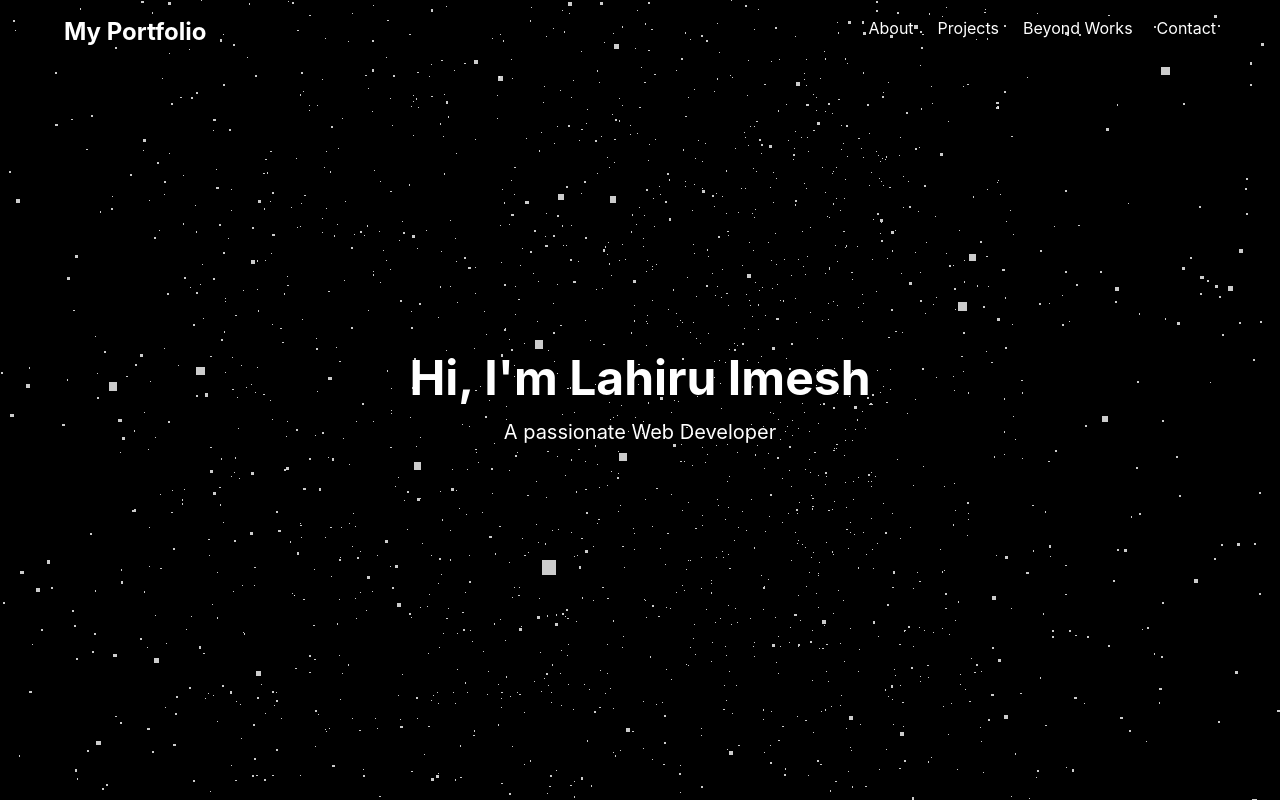
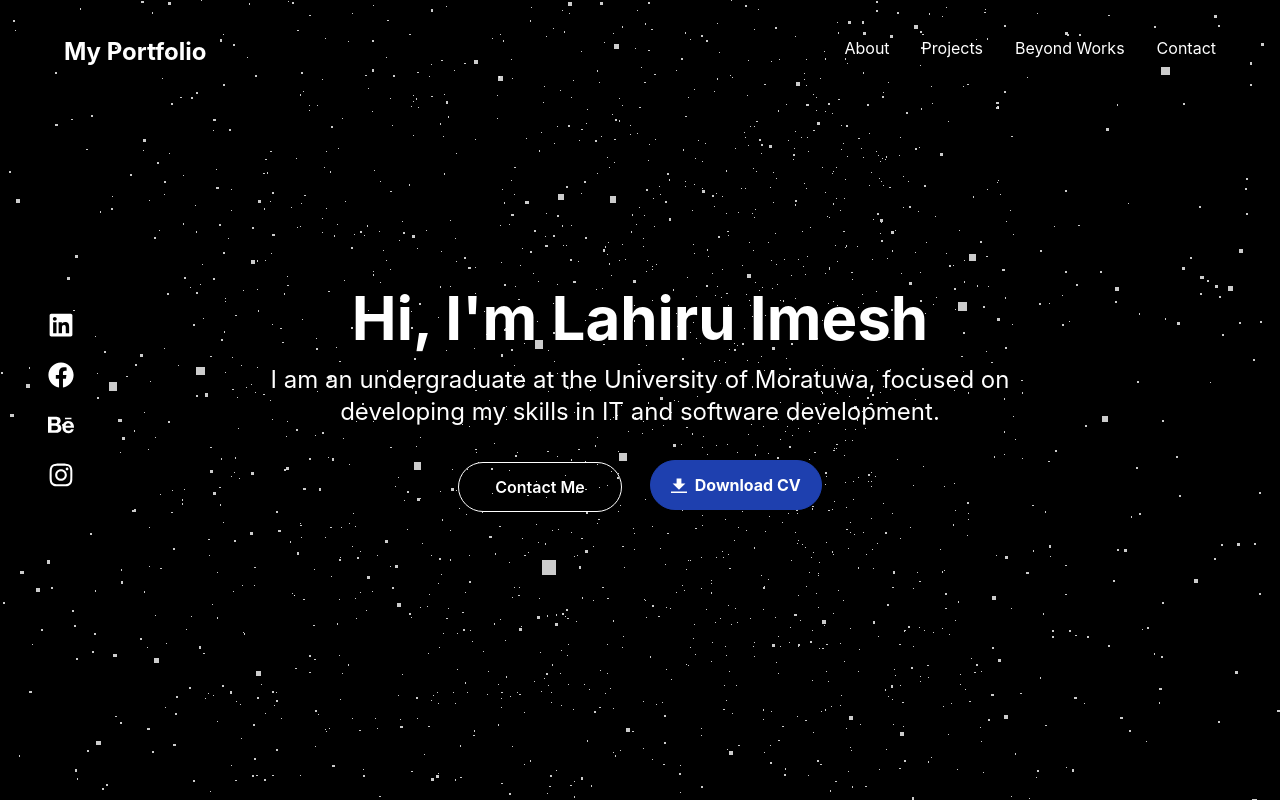
Before and after one commit to lahiruimesh/My-Portfolio-V2, a React (Create React App) app: page / in a window 1280 px wide. Shown: the top 800 px of the page. Built offline with nearby package versions, Linux system fonts and the light colour scheme.

Commit message:
Add buttons in Hero section

```diff
--- a/package.json
+++ b/package.json
@@ -7,6 +7,7 @@
     "lucide-react": "^0.475.0",
     "react": "^19.0.0",
     "react-dom": "^19.0.0",
+    "react-icons": "^5.4.0",
     "react-scripts": "^5.0.1",
     "three": "^0.173.0",
     "web-vitals": "^4.2.4"
--- a/src/App.js
+++ b/src/App.js
@@ -12,8 +12,9 @@ import GalaxyBackground from "./Components/GalaxyBackground";
 function App() {
   return (
     <div>
+
+      <Navbar />
       <GalaxyBackground />
-      <Navbar />
       <Hero />
       <About />
       <Projects />
--- a/src/Components/About.js
+++ b/src/Components/About.js
@@ -2,8 +2,8 @@ import React from 'react';
 
 const About = () => {
     return(
-    <section id="about" className="p-8 bg-black text-white min-h-screen">
-      <h2 className="text-3xl font-bold text-center">About Me</h2>
+    <section id="about" className="p-8 bg-black text-white min-h-screen z-500">
+      <h2 className="text-3xl font-bold text-center" >About Me</h2>
       <div className="mt-6 text-center ">
         <p>Brief Bio Here...</p>
         <h3 className="text-xl font-bold mt-4">Skills</h3>
--- a/src/Components/Hero.js
+++ b/src/Components/Hero.js
@@ -1,26 +1,56 @@
 import React from "react";
-import heroBg from "../Assets/1581013.jpg"; // Fix import path
-import GalaxyBackground from "./GalaxyBackground";
+//import heroBg from "../Assets/1581013.jpg"; // Fix import path
+//import GalaxyBackground from "./GalaxyBackground";
+import { FaLinkedin, FaFacebook, FaBehance, FaInstagram } from "react-icons/fa";
 
 const Hero = () => {
   return (
 
     <section
       id="hero"
-      className="h-screen flex items-center justify-center text-white"
-      style={{
+      className="h-screen flex items-center justify-center text-white bg-black"
+      /*style={{
         backgroundImage: `url(${heroBg})`,
         backgroundSize: "cover",
 
         backgroundPosition: "center",
         backgroundRepeat: "no-repeat",
-      }}
+      }}*/
     >
+      <div className="absolute left-12 top-1/2 transform -translate-y-1/2 flex flex-col space-y-6">
+        <a href="https://www.linkedin.com/" target="_blank" rel="noopener noreferrer">
+          <FaLinkedin size={26} className="text-white hover:text-blue-800 hover:scale-150"/>
+        </a>
+        <a href="https://www.facebook.com/" target="_blank" rel="noopener noreferrer">
+          <FaFacebook size={26} className="text-white hover:text-blue-800 hover:scale-150" />
+        </a>
+        <a href="https://www.behance.net/" target="_blank" rel="noopener noreferrer">
+          <FaBehance size={26} className="text-white hover:text-blue-800 hover:scale-150" />
+        </a>
+        <a href="https://www.instagram.com/" target="_blank" rel="noopener noreferrer">
+          <FaInstagram size={26} className="text-white hover:text-blue-800 hover:scale-150" />
+        </a>
+      </div>
 
       <div className="text-center relative z-10">
-        <h1 className="text-5xl font-bold">Hi, I'm Lahiru Imesh</h1>
-        <p className="text-xl mt-4">A passionate Web Developer</p>
+        <h1 className="text-6xl font-bold">Hi, I'm Lahiru Imesh</h1>
+        <p className="text-2xl mt-4">I am an undergraduate at the University of Moratuwa, focused on <br />developing my skills in IT and software development.</p>
+
+
+        <div className="space-y-8 space-x-7">
+            <button className="bg-transparent hover:bg-blue-800 text-white font-semibold hover:text-white py-3 px-9 border border-white hover:border-transparent rounded-full transition duration-300">
+            <a href="#contact">Contact Me</a>
+            </button>
+
+            <button className="bg-blue-800 hover:bg-transparent text-white font-bold py-3 px-5 rounded inline-flex items-center space-x-2 transition duration-300 border rounded-full border-blue-800 hover:border-white">
+              <svg className="fill-current w-4 h-4" xmlns="http://www.w3.org/2000/svg" viewBox="0 0 20 20">
+                <path d="M13 8V2H7v6H2l8 8 8-8h-5zM0 18h20v2H0v-2z"/>
+              </svg>
+                <span>Download CV</span>
+            </button>
       </div>
+</div>
+
     </section>
   );
 };
--- a/src/Components/Navbar.js
+++ b/src/Components/Navbar.js
@@ -2,14 +2,14 @@ import React from 'react';
 
 const Navbar = () => {
     return(
-        <nav className=" text-white fixed w-full p-4">
+        <nav className=" text-white fixed w-full p-9 z-50">
       <div className="max-w-6xl mx-auto flex justify-between">
         <h1 className="text-2xl font-bold">My Portfolio</h1>
-        <ul className="flex gap-6">
-          <li><a href="#about">About</a></li>
-          <li><a href="#projects">Projects</a></li>
-          <li><a href="#beyond">Beyond Works</a></li>
-          <li><a href="#contact">Contact</a></li>
+        <ul className="flex gap-8 ">
+          <li className='hover:text-blue-800 hover:font-bold hover:underline'><a href="#about">About</a></li>
+          <li className='hover:text-blue-800 hover:font-bold hover:underline'><a href="#projects">Projects</a></li>
+          <li className='hover:text-blue-800 hover:font-bold hover:underline'><a href="#beyond">Beyond Works</a></li>
+          <li className='hover:text-blue-800 hover:font-bold hover:underline'><a href="#contact">Contact</a></li>
         </ul>
       </div>
     </nav>
```
Also changed, not shown: 1 other file (tests, documents, lock files or other folders).
